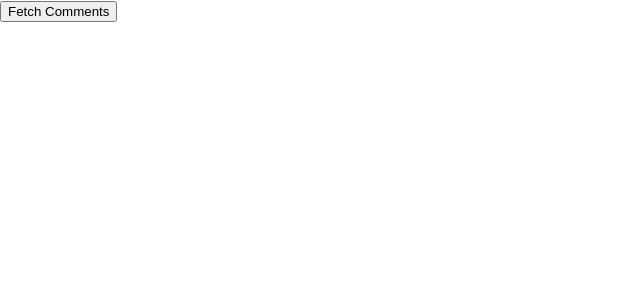
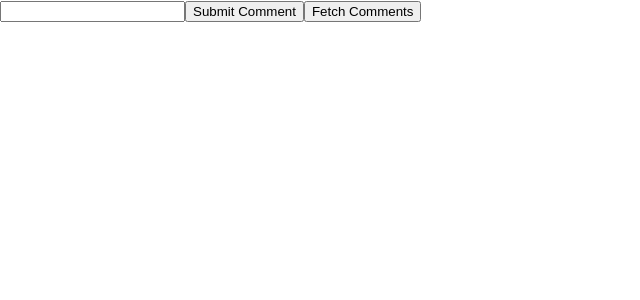
Before and after one commit to ahsan1800411/Next.JS-Practice, a Next.js app: page /comments in a window 1280 px wide. Shown: the top 300 px of the page, without its empty margins (0-640 px from the left). Built offline with nearby package versions, Linux system fonts and the light colour scheme.

Commit message:
API Post Request

```diff
--- a/pages/api/comments/index.js
+++ b/pages/api/comments/index.js
@@ -1,5 +1,16 @@
 import { comments } from "../../../data/comments";
 
 export default function handler(req, res) {
-  res.status(200).json(comments);
+  if (req.method === "GET") {
+    res.status(200).json(comments);
+  }
+  if (req.method === "POST") {
+    const { comment } = req.body;
+    const newComment = {
+      id: Date.now(),
+      text: comment,
+    };
+    comments.push(newComment);
+    res.status(200).json(comments);
+  }
 }
--- a/pages/comments/index.js
+++ b/pages/comments/index.js
@@ -2,13 +2,30 @@
 
 export default function CommentsPage() {
   const [comments, setComments] = useState([]);
+  const [comment, setComment] = useState("");
   const fetchComments = async () => {
     const response = await fetch("/api/comments");
     const data = await response.json();
     setComments(data);
   };
+  const submitComment = async () => {
+    const response = await fetch("/api/comments", {
+      method: "POST",
+      body: JSON.stringify({ comment }),
+      headers: {
+        "Content-Type": "application/json",
+      },
+    });
+    const data = await response.json();
+  };
   return (
     <div>
+      <input
+        type='text'
+        value={comment}
+        onChange={(e) => setComment(e.target.value)}
+      />
+      <button onClick={submitComment}>Submit Comment</button>
       <button onClick={fetchComments}>Fetch Comments</button>
       {comments.map((comment) => {
         return (
```
